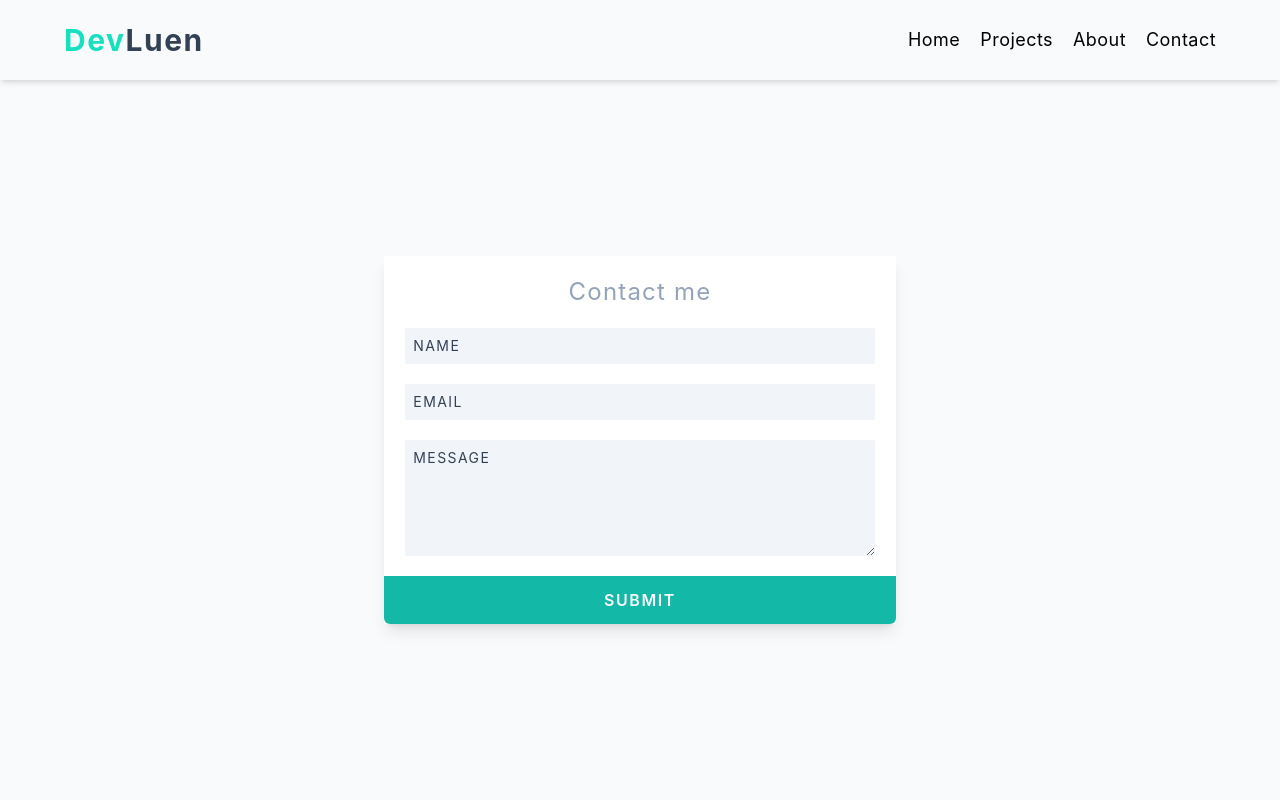
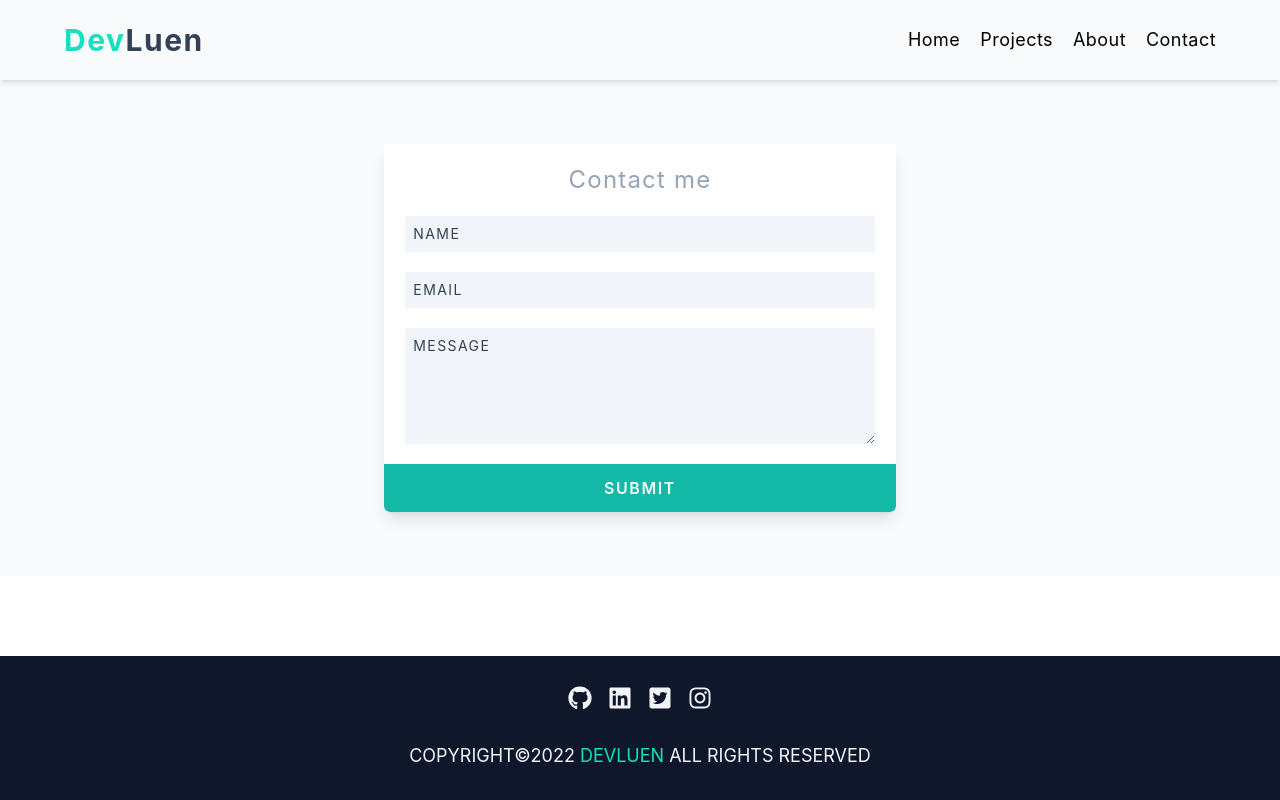
Before and after one commit to mbluis4/luen_portfolio, a React (Create React App) app: page /contact in a window 1280 px wide. Built offline with nearby package versions, Linux system fonts and the light colour scheme.

Commit message:
Footer added

```diff
--- a/src/components/Footer.js
+++ b/src/components/Footer.js
@@ -1,5 +1,24 @@
+import socialLinks from "../data/socialLinks";
+
 const Footer = () => {
-  return <footer className=""></footer>;
+  return (
+    <footer
+      className="bg-slate-900 text-slate-100
+    h-36 grid text-center place-items-center py-6 mt-auto"
+    >
+      <div className="flex space-x-4 text-2xl mb-5">
+        {socialLinks.map((social) => (
+          <a href={social.url} target="_blank" rel="noreferrer" key={social.id}>
+            {social.icon}
+          </a>
+        ))}
+      </div>
+      <h2 className="text-lg uppercase">
+        copyright&copy;{new Date().getFullYear()}
+        <span className="text-primary_1"> DevLuen</span> all rights reserved
+      </h2>
+    </footer>
+  );
 };
 
 export default Footer;
--- a/src/components/SharedLayout.js
+++ b/src/components/SharedLayout.js
@@ -10,12 +10,12 @@ const SharedLayout = () => {
     setOpenSidebar((prev) => !prev);
   };
   return (
-    <>
+    <div className="layout">
       <Navbar openSidebar={openSidebar} toggleSidebar={toggleSidebar} />
       <Sidebar openSidebar={openSidebar} toggleSidebar={toggleSidebar} />
       <Outlet />
       <Footer />
-    </>
+    </div>
   );
 };
 
--- a/src/index.css
+++ b/src/index.css
@@ -19,24 +19,10 @@ body {
     sans-serif;
   -webkit-font-smoothing: antialiased;
   -moz-osx-font-smoothing: grayscale;
+
 }
 
-.btn {
-  text-transform: uppercase;
-  background: var(--clr-primary-5);
-  color: var(--clr-primary-9);
-  padding: 0.375rem 0.75rem;
-  letter-spacing: var(--spacing);
-  display: inline-block;
-  font-weight: 700;
-  -webkit-transition: var(--transition);
-  transition: var(--transition);
-  font-size: 0.875rem;
-  border: 2px solid transparent;
-  cursor: pointer;
-  box-shadow: 0 1px 3px rgba(0, 0, 0, 0.2);
-  border-radius: var(--radius);
-}
+
 
 .contact {
   min-height: calc(100vh - 5rem - 9rem);
@@ -47,3 +33,10 @@ body {
   object-fit: cover;
   max-width: 100%;
 }
+
+.layout {
+  display: flex;
+  flex-direction: column;
+  margin:0;
+  min-height: 100vh;
+}
--- a/src/pages/About.js
+++ b/src/pages/About.js
@@ -1,7 +1,11 @@
 import AboutMe from "../components/AboutMe";
 
 const About = () => {
-  return <AboutMe />;
+  return (
+    <div className="">
+      <AboutMe />
+    </div>
+  );
 };
 
 export default About;
--- a/src/pages/Contact.js
+++ b/src/pages/Contact.js
@@ -17,7 +17,10 @@ const Contact = () => {
   };
 
   return (
-    <div className="contact bg-slate-50 pt-20 h-screen grid place-items-center min-h-screen">
+    <div
+      className="contact bg-slate-50 pt-20
+    grid place-items-center"
+    >
       <div
         className="flex flex-col justify-center items-center
       max-w-lg w-ninety mx-auto bg-white shadow-lg "
--- a/src/pages/Hero.js
+++ b/src/pages/Hero.js
@@ -5,7 +5,7 @@ import AboutMe from "../components/AboutMe";
 
 const Hero = () => {
   return (
-    <div className="relative pt-20 h-screen bg-slate-100">
+    <div className="relative pt-20 bg-slate-100 mb-4">
       <div
         className="h-full grid items-center w-ninety
       mt-2 mx-auto max-w-7xl"
@@ -39,7 +39,6 @@ const Hero = () => {
 
         <img src={heroImg} alt="hero svg" className="min-w-2/4"></img>
         <AboutMe />
-        <p></p>
       </div>
     </div>
   );
--- a/src/pages/Projects.js
+++ b/src/pages/Projects.js
@@ -7,7 +7,7 @@ const Projects = () => {
   ));
   return (
     <div className="h-full pt-24 bg-slate-100">
-      <div className="h-full w-ninety max-w-7xl mx-auto mt-2 space-y-6">
+      <div className="h-full w-ninety max-w-7xl mx-auto my-4 space-y-6">
         {projects}
       </div>
     </div>
```
